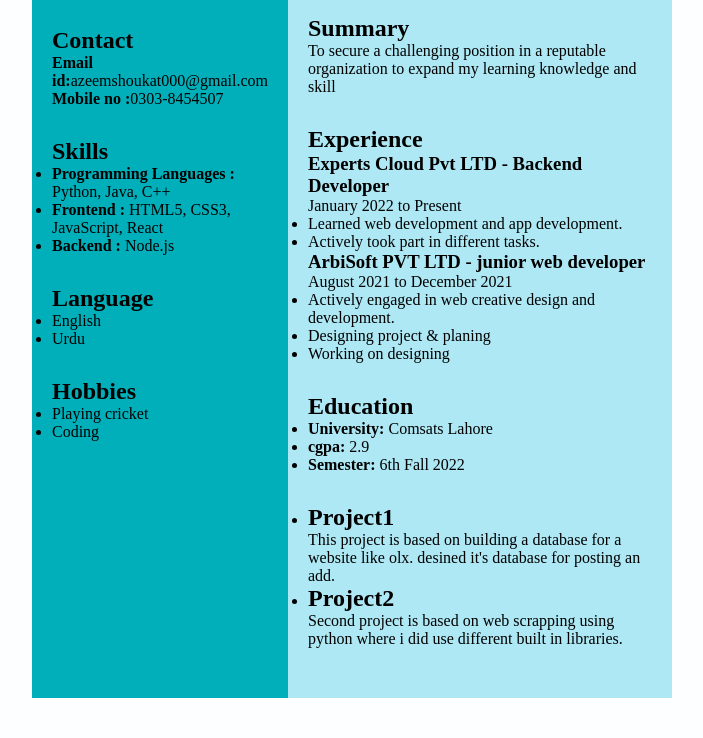
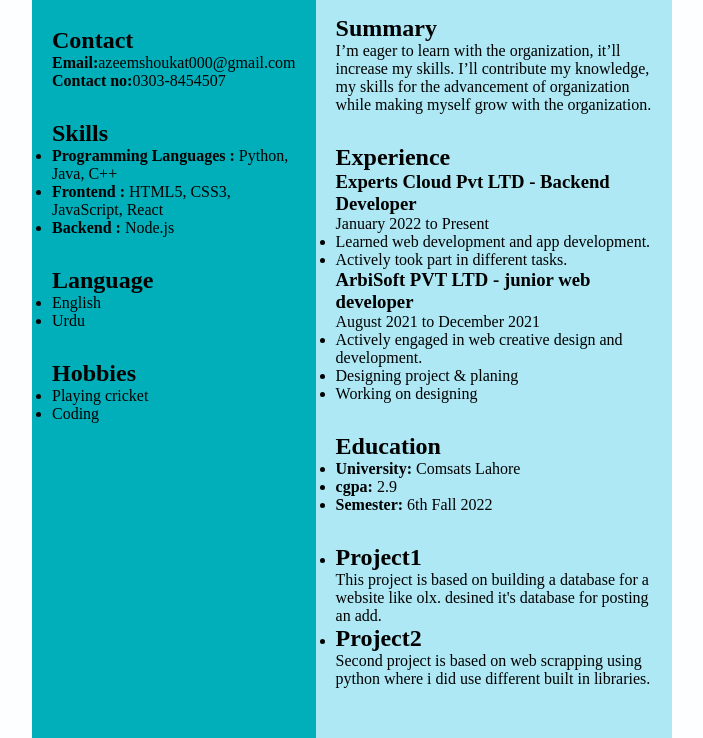
Before and after one commit to MuhammadAzeemShoukat077/SP20-BCS-077, a plain HTML site: page index.html in a window 1280 px wide. Shown: the part 127-865 px from the top of the page, without its empty margins (288-991 px from the left). Before the commit the page ends 825 px from the top, so only its background shows below. Drawn offline with Linux system fonts and the light colour scheme.

Commit message:
Update index.html

```diff
--- a/index.html
+++ b/index.html
@@ -17,9 +17,9 @@
         <div class="Contact">
           <h2>Contact</h2>
 
-          <p><b>Email id:</b>azeemshoukat000@gmail.com</p>
+          <p><b>Email:</b>azeemshoukat000@gmail.com</p>
 
-          <p><b>Mobile no :</b>0303-8454507</p>
+          <p><b>Contact no:</b>0303-8454507</p>
         </div>
         <div class="Skills">
           <h2>Skills</h2>
@@ -55,8 +55,9 @@
           <h2>Summary</h2>
 
           <p>
-            To secure a challenging position in a reputable organization to
-            expand my learning knowledge and skill
+            I’m eager to learn with the organization,
+            it’ll increase my skills. I’ll contribute my knowledge,
+            my skills for the advancement of organization while making myself grow with the organization.
           </p>
         </div>
         <div class="Experience">
```
